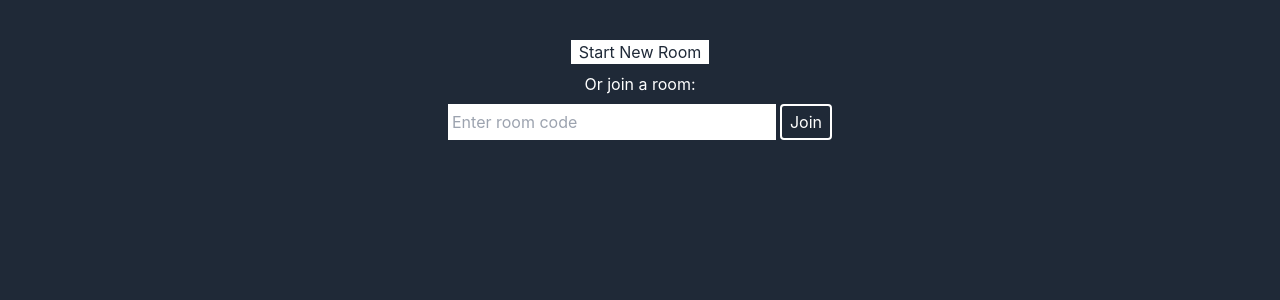
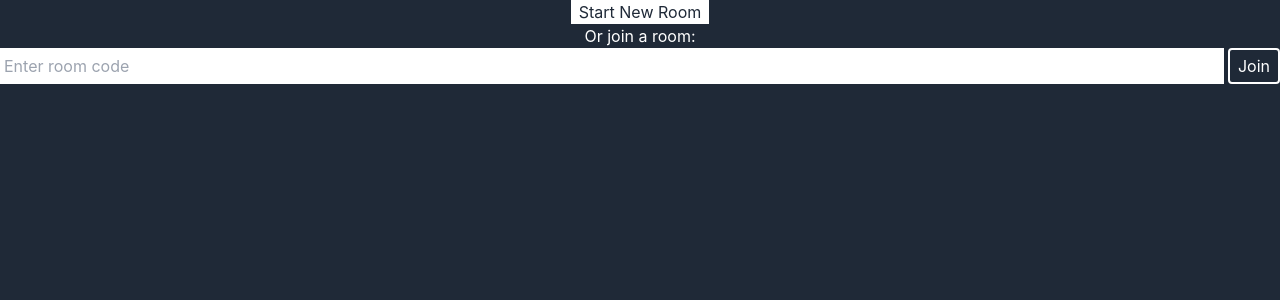
Before and after one commit to joeyiny/Pomodoro, a React (Create React App) app: page / in a window 1280 px wide. Shown: the top 300 px of the page. Built offline with nearby package versions, Linux system fonts and the light colour scheme; no server answers.

Commit message:
Wrap css around all routes

```diff
--- a/src/components/JoinRoom.tsx
+++ b/src/components/JoinRoom.tsx
@@ -11,8 +11,7 @@ const JoinRoom = () => {
   const navigate = useNavigate();
 
   return (
-    <div className="text-center bg-gray-800 min-h-screen">
-      <div className="App-header text-white flex gap-2 flex-col w-96 m-auto py-10">
+    <div>
       <button
         onClick={() => {
           socket.emit("create-room", currentUserName, (response: string) => {
@@ -48,7 +47,6 @@ const JoinRoom = () => {
         </button>
       </div>
     </div>
-    </div>
   );
 };
 
--- a/src/index.js
+++ b/src/index.js
@@ -16,12 +16,14 @@ root.render(
     <RoomProvider>
       <TasksProvider>
         <BrowserRouter>
+          <div className="text-center bg-gray-800 min-h-screen App-header text-white  ">
             <Routes>
               <Route path="/" element={<App />}>
                 <Route path=":roomCode" element={<RoomScreen />} />
                 <Route path="/" element={<JoinRoom />} />
               </Route>
             </Routes>
+          </div>
         </BrowserRouter>
       </TasksProvider>
     </RoomProvider>
--- a/src/screens/RoomScreen.tsx
+++ b/src/screens/RoomScreen.tsx
@@ -45,8 +45,7 @@ const RoomScreen = () => {
 
   if (!currentUserName)
     return (
-      <div className="text-center bg-gray-800 min-h-screen">
-        <div className="App-header text-white  flex gap-2 flex-col w-96 m-auto py-10">
+      <>
         <p>What's your name?</p>
         <form
           className="flex flex-row gap-2"
@@ -64,14 +63,11 @@ const RoomScreen = () => {
             Join
           </button>
         </form>
-        </div>
-      </div>
+      </>
     );
   return (
-    <div>
+    <div className="flex gap-2 flex-col w-96 m-auto py-10">
       {newUserEffectOn && <NewUserNotification />}
-      <div className="text-center bg-gray-800 min-h-screen">
-        <div className="App-header text-white  flex gap-2 flex-col w-96 m-auto py-10">
       {/* <p>Room Code: {roomCode}</p> */}
       <ConnectedUsers connectedUsers={connectedUsers} />
       <ProgressSection />
@@ -79,8 +75,6 @@ const RoomScreen = () => {
       <Tasks />
       {tasks.length > 0 && <TimeEstimation />}
     </div>
-      </div>
-    </div>
   );
 };
 
```
Lines whose indentation alone changed are shown as unchanged.
